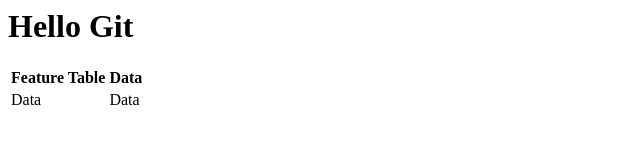
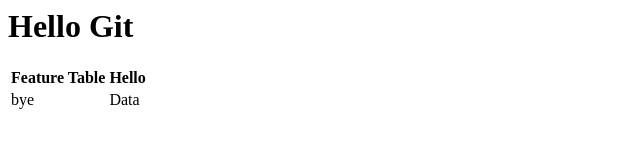
Before and after one commit to Regsmi/web-project, a plain HTML site: page index.html in a window 1280 px wide. Shown: the full height of the page, 0-640 px from the left. Drawn offline with Linux system fonts and the light colour scheme.

Commit message:
Update index.html

```diff
--- a/index.html
+++ b/index.html
@@ -1,10 +1,10 @@
 <h1>Hello Git</h1>
 <table>
   <tr><th> Feature Table </th>
-    <th> Data </th>
+    <th> Hello </th>
     </tr>
     <tr>
-      <td>Data</td>
+      <td> bye </td>
       <td> Data </td>
       </tr>
 
```
